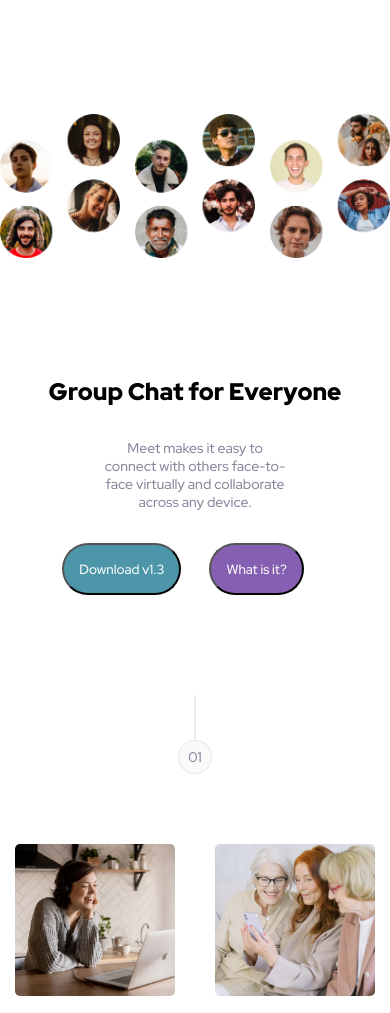
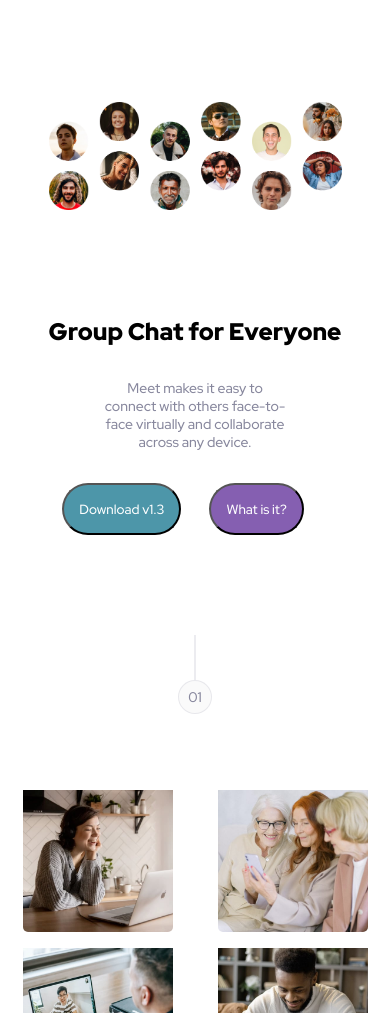
Before and after one commit to Chris-Agnew/Meet-App, a plain HTML site: page index.html in a window 390 px wide. Shown: the part 92-1105 px from the top of the page. Drawn offline with Linux system fonts and the light colour scheme.

Commit message:
Change background size on hero image to fit mobile

```diff
--- a/index.html
+++ b/index.html
@@ -13,7 +13,9 @@
         <img src="./assets/logo.svg" alt="Meet Logo" />
       </div>
       <div class="hero-section">
-        <div class="hidden"></div>
+        <div class="hidden-container">
+          <div class="hidden"></div>
+        </div>
         <div class="left-hero">
           <img src="./assets/desktop/image-hero-left.png" alt="Meet Photos of
           members"" />
--- a/styles.css
+++ b/styles.css
@@ -21,8 +21,10 @@ body {
   justify-content: space-around;
   flex-grow: 1;
 }
-.right-hero,
-img {
+.right-hero {
+  display: flex;
+  justify-content: center;
+  align-items: center;
   margin-left: 2rem;
   flex-grow: 1;
 }
@@ -34,6 +36,9 @@ img {
   flex-grow: 1;
 }
 .left-hero {
+  display: flex;
+  justify-content: center;
+  align-items: center;
   margin-right: 2rem;
   flex-grow: 1;
 }
@@ -97,7 +102,7 @@ img {
 
 .photo-section img {
   width: 200px;
-  border-radius: 10px;
+  border-radius: 5px;
 }
 
 .fourth-section {
@@ -265,7 +270,6 @@ img {
   }
   .photo-section img {
     width: 150px;
-    border-radius: 10px;
   }
   .text {
     display: flex;
@@ -298,13 +302,7 @@ img {
     display: grid;
     grid-template-columns: repeat(2, 2fr);
   }
-  .photo-section img {
-    width: 75px;
-    border-radius: 5px;
-    display: grid;
-    grid-template-columns: 2fr;
-    margin: 0;
-  }
+
   .center-hero {
     text-align: center;
     width: 300px;
@@ -338,8 +336,11 @@ img {
     display: flex;
     justify-content: center;
     align-items: center;
-    padding: 10px 20px;
-    width: 200px;
+  }
+
+  .photo img {
+    width: 150px;
+    padding-top: 1rem;
   }
   .heading-text {
     font-size: 24px;
@@ -357,9 +358,18 @@ img {
     justify-content: center;
     align-items: center;
     background: url("./assets/tablet/image-hero.png") center no-repeat;
-    background-size: 100%;
-    object-fit: cover;
-    padding-bottom: 40px;
-    height: 300px;
+    background-size: 75%;
+    height: 200px;
+    margin-right: 20px;
+    margin-left: 20px;
+  }
+  .hidden-container {
+    display: flex;
+    justify-content: center;
+    align-items: center;
+    padding: 20px;
+  }
+  .overline {
+    font-size: 10px;
   }
 }
```
